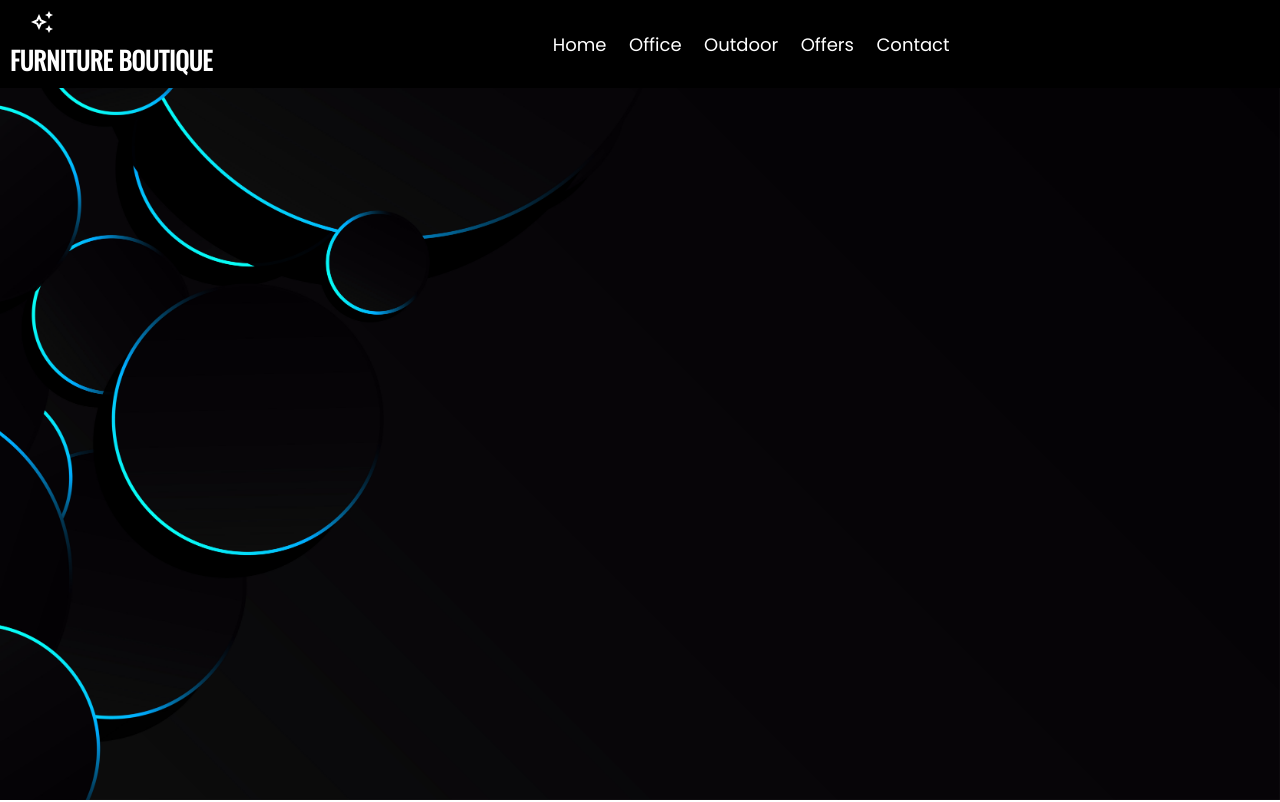
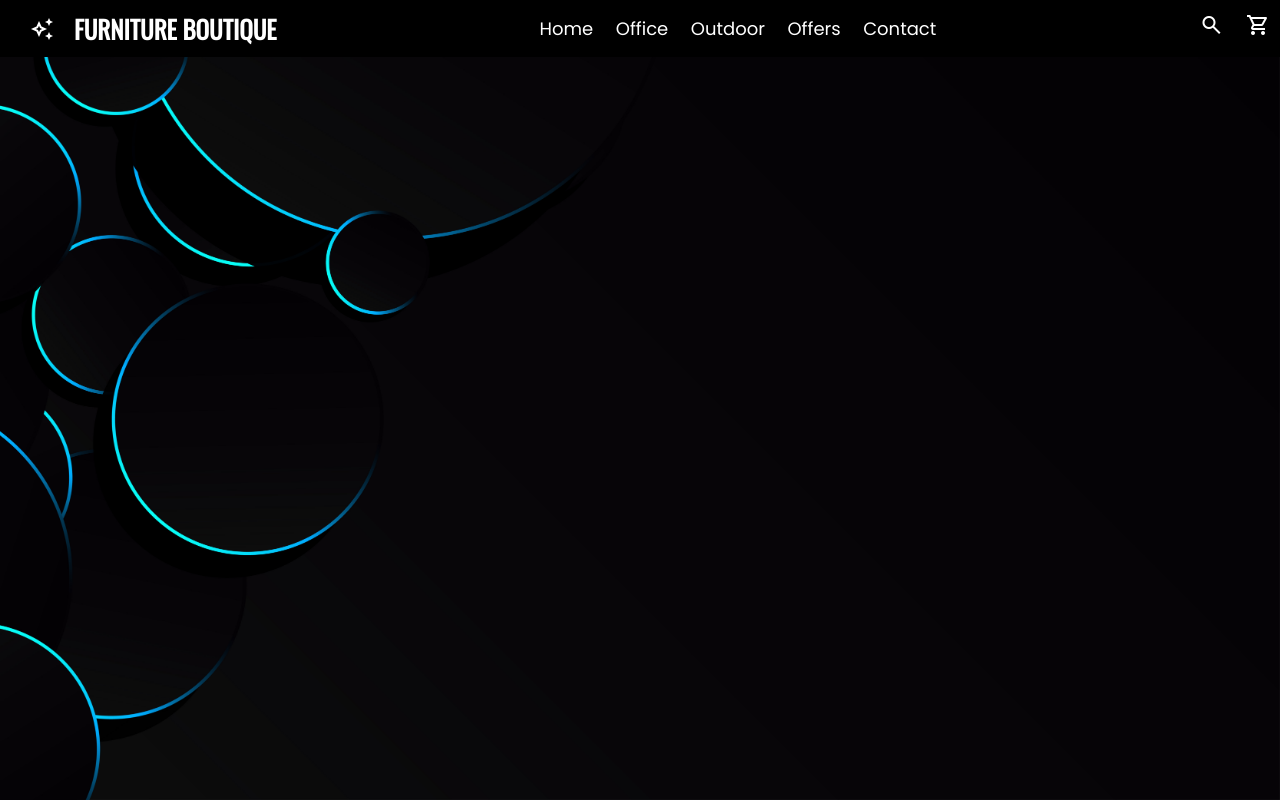
Before and after one commit to Ganesh-Konkimalla/FurnitureStore, a plain HTML site: page index.html in a window 1280 px wide. Drawn offline with nearby package versions, Linux system fonts and the light colour scheme.

Commit message:
fix logo on navbar

```diff
--- a/index.html
+++ b/index.html
@@ -1,4 +1,3 @@
-<!DOCTYPE html>
 <html lang="en">
 <head>
     <meta charset="UTF-8">
@@ -30,9 +29,18 @@
 
     </nav>
     <div class = "icons">
+        <a href = "#"><span class="material-symbols-outlined">
+            search
+            </span></a>
+        <a href = "#">
+            <span class="material-symbols-outlined">
+                shopping_cart
+            </span>
+        </a>
 
     </div>
 </header>
 
+
 </body>
 </html>
--- a/style.css
+++ b/style.css
@@ -33,11 +33,13 @@ html{
     padding: 1rem;
     background: black;
     color: white;
-    z-index: 1;
+    z-index: 10000000000;
     display: flex;
     align-items: center;
     justify-content: space-between;
-
+    position:fixed;
+    top:0;
+    left:0;
   }
   .header h2{
     font-family: 'Oswald', sans-serif;
@@ -52,3 +54,21 @@ html{
     padding-left: 2rem;
     fond-weight: lighter;
 }
+.logo{
+    display:flex;
+    justify-content: space-around;
+    align-items: center;
+
+}
+.maintext{
+    width:95%;
+    height:90%;
+    position:absolute;
+    top:8%;
+    margin: 1rem auto;
+    display: flex;
+    align-items: center;
+    justify-content: flex-start;
+
+
+}
```
